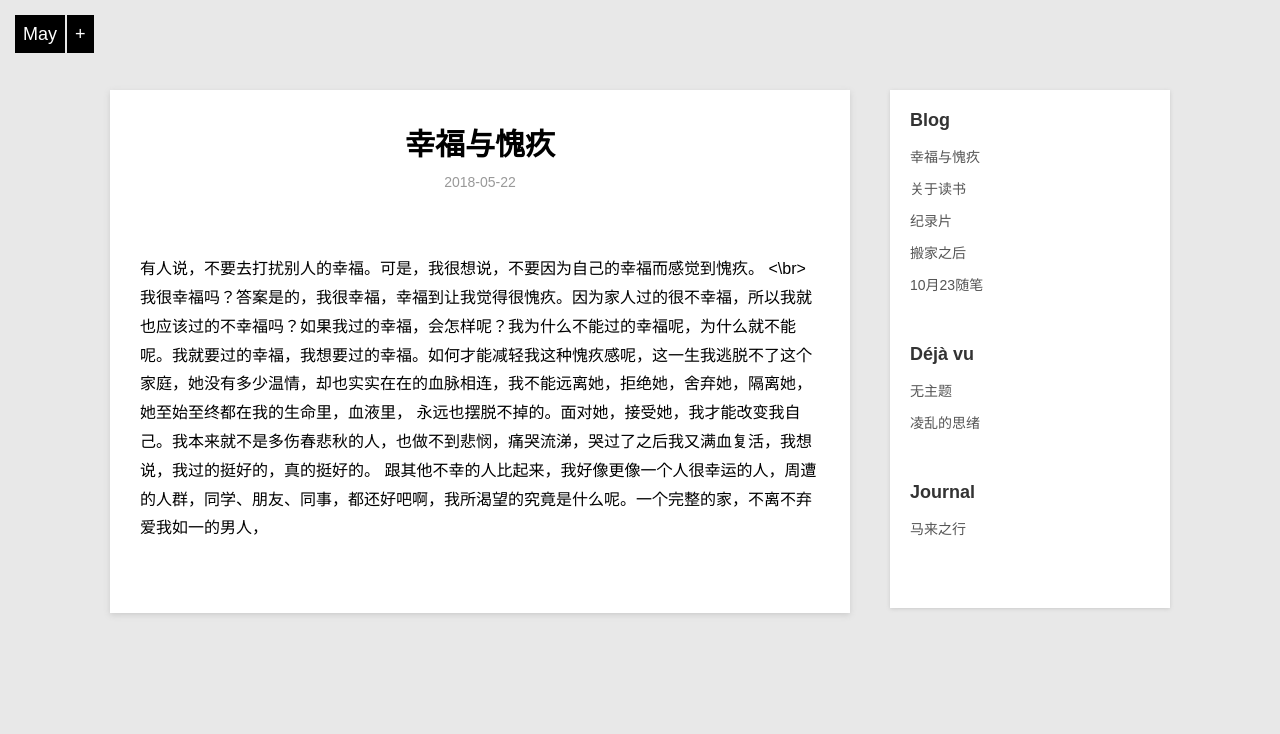
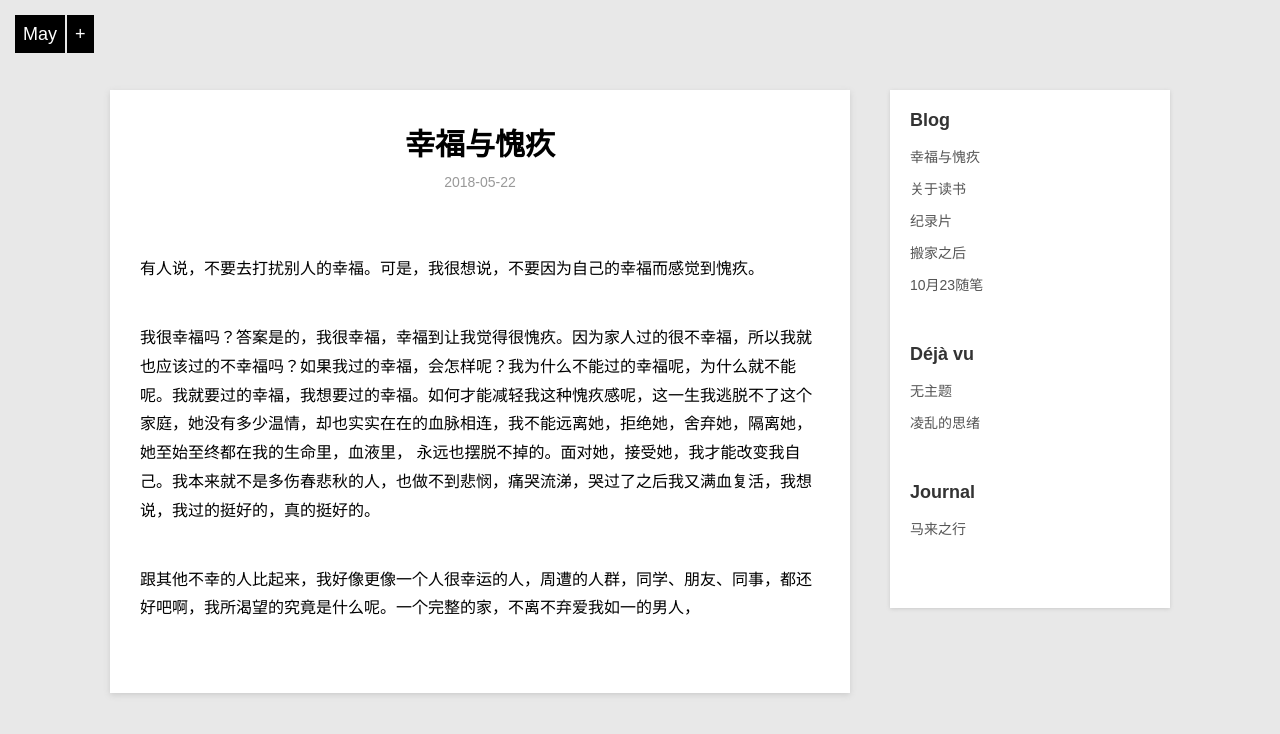
Before and after one commit to violettianjie/violettianjie.github.io, a Jekyll site: the page built from _posts/blog/2018-5-22-Happiness-Guilt.md, in a window 1280 px wide. Shown: the top 734 px of the page. Built offline with Jekyll 4.4.1, drawn with Linux system fonts in a browser that asks for light colours.

Commit message:
Update 2018-5-22-Happiness-Guilt.md

```diff
--- a/_posts/blog/2018-5-22-Happiness-Guilt.md
+++ b/_posts/blog/2018-5-22-Happiness-Guilt.md
@@ -8,6 +8,9 @@ category: blog
 
 
 有人说，不要去打扰别人的幸福。可是，我很想说，不要因为自己的幸福而感觉到愧疚。
-<\br>
+
+
 我很幸福吗？答案是的，我很幸福，幸福到让我觉得很愧疚。因为家人过的很不幸福，所以我就也应该过的不幸福吗？如果我过的幸福，会怎样呢？我为什么不能过的幸福呢，为什么就不能呢。我就要过的幸福，我想要过的幸福。如何才能减轻我这种愧疚感呢，这一生我逃脱不了这个家庭，她没有多少温情，却也实实在在的血脉相连，我不能远离她，拒绝她，舍弃她，隔离她，她至始至终都在我的生命里，血液里， 永远也摆脱不掉的。面对她，接受她，我才能改变我自己。我本来就不是多伤春悲秋的人，也做不到悲悯，痛哭流涕，哭过了之后我又满血复活，我想说，我过的挺好的，真的挺好的。
+
+
 跟其他不幸的人比起来，我好像更像一个人很幸运的人，周遭的人群，同学、朋友、同事，都还好吧啊，我所渴望的究竟是什么呢。一个完整的家，不离不弃爱我如一的男人，
```
